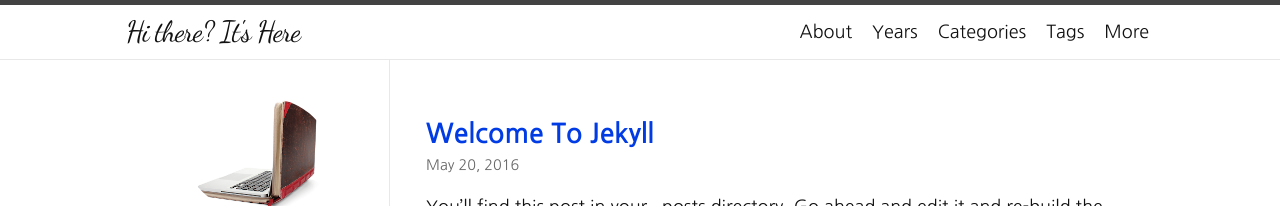
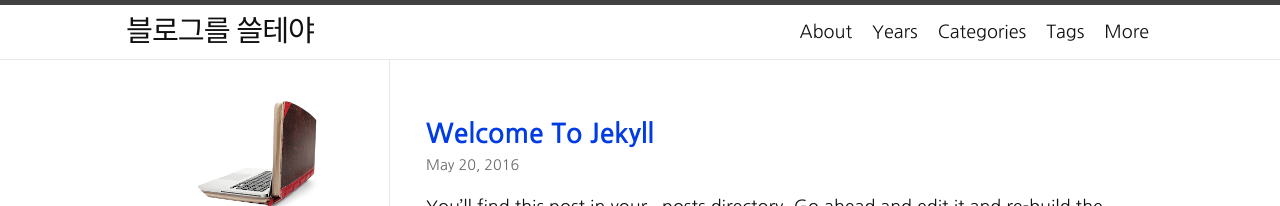
Before and after one commit to zivong/jekyll-theme-hamilton, a Jekyll site: the page built from index.html, in a window 1280 px wide. Shown: the top 206 px of the page. Built offline with Jekyll 4.4.1, drawn with Linux system fonts in a browser that asks for light colours; nearby versions of some CDN libraries; some web fonts are replaced; the list of posts is cut into pages by our own code.

Commit message:
Update _config.yml

```diff
--- a/_config.yml
+++ b/_config.yml
@@ -1,4 +1,4 @@
-title: Hi there? It's Here
+title: 블로그를 쓸테야
 description: Front-end Engineer.
 author: Kim Heeyeol
 avatar: /logo.png
```
